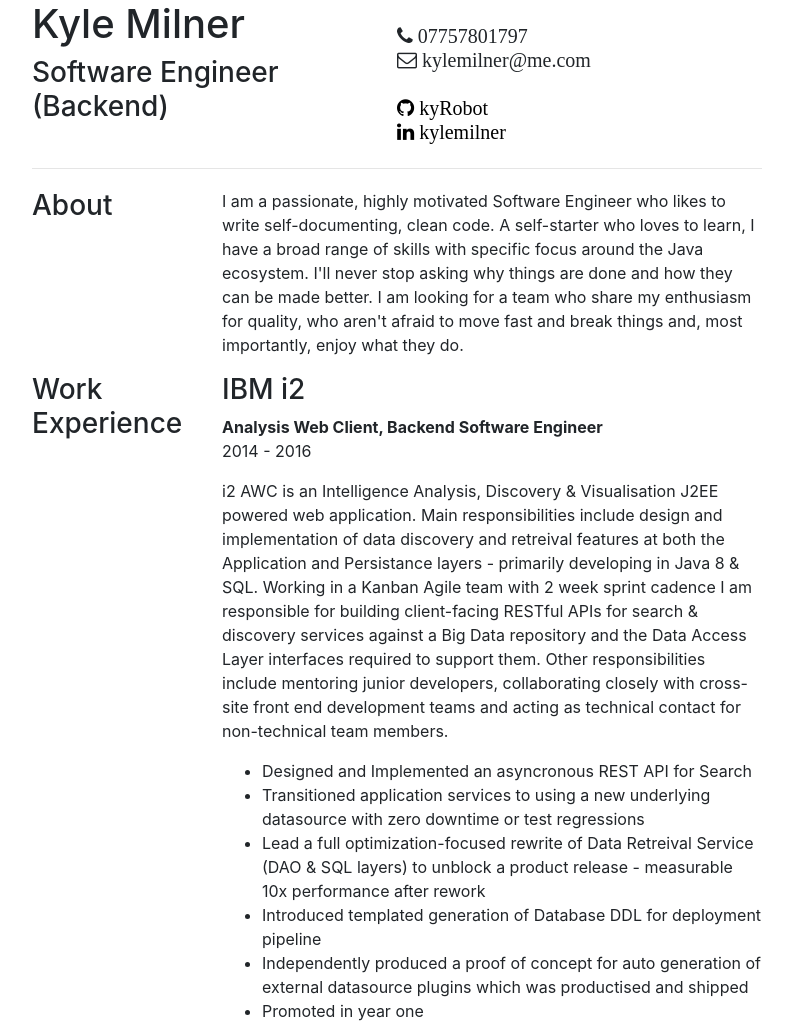
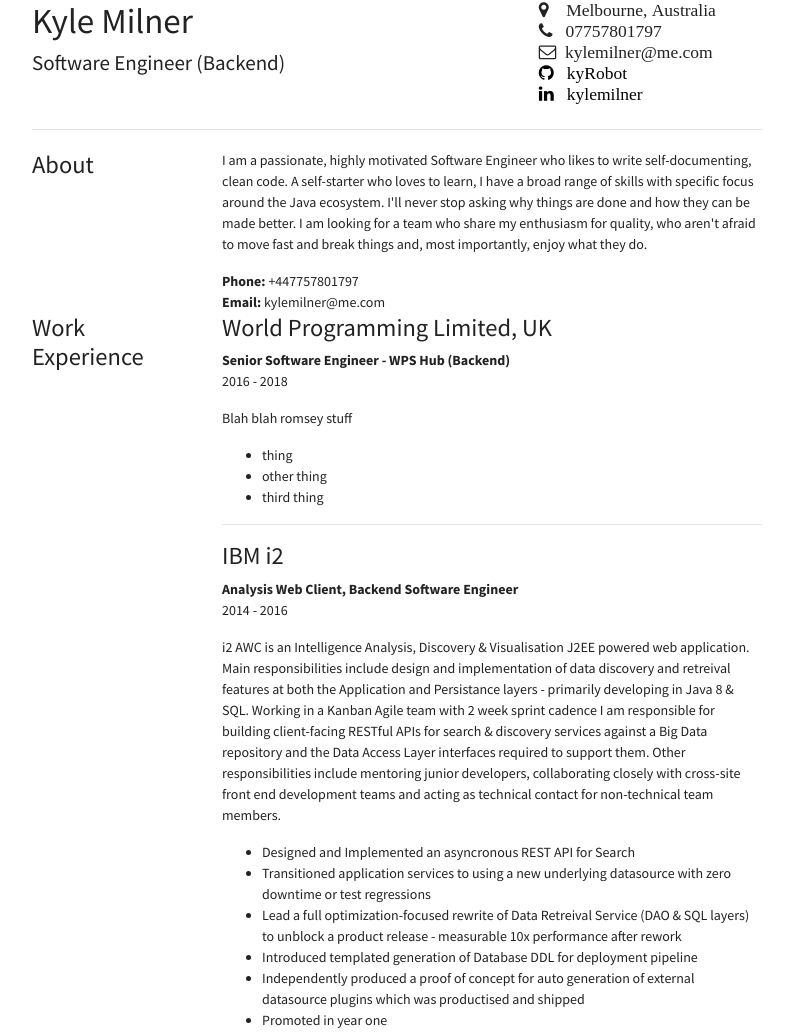
Before and after one commit to kyRobot/cv, a plain HTML site: page kyle-cv-modern.html in a window 1280 px wide. Shown: the top 1034 px of the page, without its empty margins (53-846 px from the left). Drawn offline with nearby package versions, Linux system fonts and the light colour scheme.

Commit message:
Update to inclue World Programming
Add new work experience section
update cdn links for bootstrap & font awesome icons
update fragments to include location

```diff
--- a/kyle-cv-modern.html
+++ b/kyle-cv-modern.html
@@ -5,14 +5,13 @@
     <meta http-equiv="X-UA-Compatible" content="IE=edge">
     <meta name="viewport" content="width=device-width, initial-scale=1">
     <title> </title>
-    <link href="http://bootswatch.com/lumen/bootstrap.min.css" rel="stylesheet" />
-    <link rel="stylesheet" href="https://maxcdn.bootstrapcdn.com/font-awesome/4.5.0/css/font-awesome.min.css">
+    <link href="https://stackpath.bootstrapcdn.com/bootswatch/4.2.1/lumen/bootstrap.min.css" rel="stylesheet" />
+    <link rel="stylesheet" href="https://maxcdn.bootstrapcdn.com/font-awesome/4.7.0/css/font-awesome.min.css">
     <style>
       h5 a {
         color: #000;
       }
     </style>
-
   </head>
   <body>
     <div class="container">
@@ -20,25 +19,25 @@
     <div class="col-md-8 col-md-offset-2">
       <div class="row">
         <div class="col-md-6 col-sm-12">
-              <h1>Kyle Milner</h1><h1>
-
-              </h1><h3>Software Engineer (Backend)</h3>
-
+          <h1>Kyle Milner</h1>
+          <h4>Software Engineer (Backend)</h4>
         </div>
+        <div class="col-md-2"></div>
+        <div class="col-md-4 col-sm-12">
             <h5>
-              <br>
-              <i class="fa fa-phone"> 07757801797</i> <br>
-              <i class="fa fa-envelope-o"> kylemilner@me.com</i><br>
-              <br>
+              <i class="fa fa-map-marker">&nbsp;&nbsp;&nbsp;&nbsp;Melbourne, Australia</i><br>
+            <i class="fa fa-phone">&nbsp;&nbsp;&nbsp;07757801797</i><br>
+            <i class="fa fa-envelope-o">&nbsp;&nbsp;kylemilner@me.com</i><br>
             <a href="https://github.com/kyRobot">
-                <i class="fa fa-github"> kyRobot</i>
+              <i class="fa fa-github">&nbsp;&nbsp;&nbsp;kyRobot</i>
             </a><br>
             <a href="https://linkedin.com/in/kylemilner">
-                <i class="fa fa-linkedin"> kylemilner</i>
-              </a>
-
+             <i class="fa fa-linkedin">&nbsp;&nbsp;&nbsp;kylemilner</i>
+            </a><br>
           </h5>
         </div>
+    </div>
+
       <hr style="color: #ccc; height: 4px;" />
       <section class="row">
         <header class="col-md-3">
@@ -46,6 +45,8 @@
         </header>
         <div class="col-md-9">
         <p>I am a passionate, highly motivated Software Engineer who likes to write self-documenting, clean code. A self-starter who loves to learn, I have a broad range of skills with specific focus around the Java ecosystem. I&#39;ll never stop asking why things are done and how they can be made better. I am looking for a team who share my enthusiasm for quality, who aren&#39;t afraid to move fast and break things and, most importantly, enjoy what they do.</p>
+        <strong>Phone:</strong> +447757801797 <br />
+        <strong>Email:</strong> kylemilner@me.com<br />
         </div>
       </section>
       <section class="row">
@@ -54,7 +55,16 @@
         </header>
         <div class="col-md-9">
           <div class="skills">
-            <h3>IBM i2</h3>
+            <h3>World Programming Limited, UK</h3>
+            <strong>Senior Software Engineer - WPS Hub (Backend)</strong>
+            <p>2016 - 2018</p>
+            <p>Blah blah romsey stuff</p>
+            <ul>
+              <li>thing</li>
+              <li>other thing</li>
+              <li>third thing</li>
+            </ul>
+            <hr />            <h3>IBM i2</h3>
             <strong>Analysis Web Client, Backend Software Engineer</strong>
             <p>2014 - 2016</p>
             <p>i2 AWC is an Intelligence Analysis, Discovery &amp; Visualisation J2EE powered web application. Main responsibilities include design and implementation of data discovery and retreival features at both the Application and Persistance layers - primarily developing in Java 8 &amp; SQL. Working in a Kanban Agile team with 2 week sprint cadence I am responsible for building client-facing RESTful APIs for search &amp; discovery services against a Big Data repository and the Data Access Layer interfaces required to support them. Other responsibilities include mentoring junior developers, collaborating closely with cross-site front end development teams and acting as technical contact for non-technical team members.</p>
```
Also changed, not shown: cv-basics-fragment.html (+13 -12 lines), cv-head-fragment.html (+2 -1 lines), resume.json (+16 -4 lines). Lines whose indentation alone changed are shown as unchanged.
